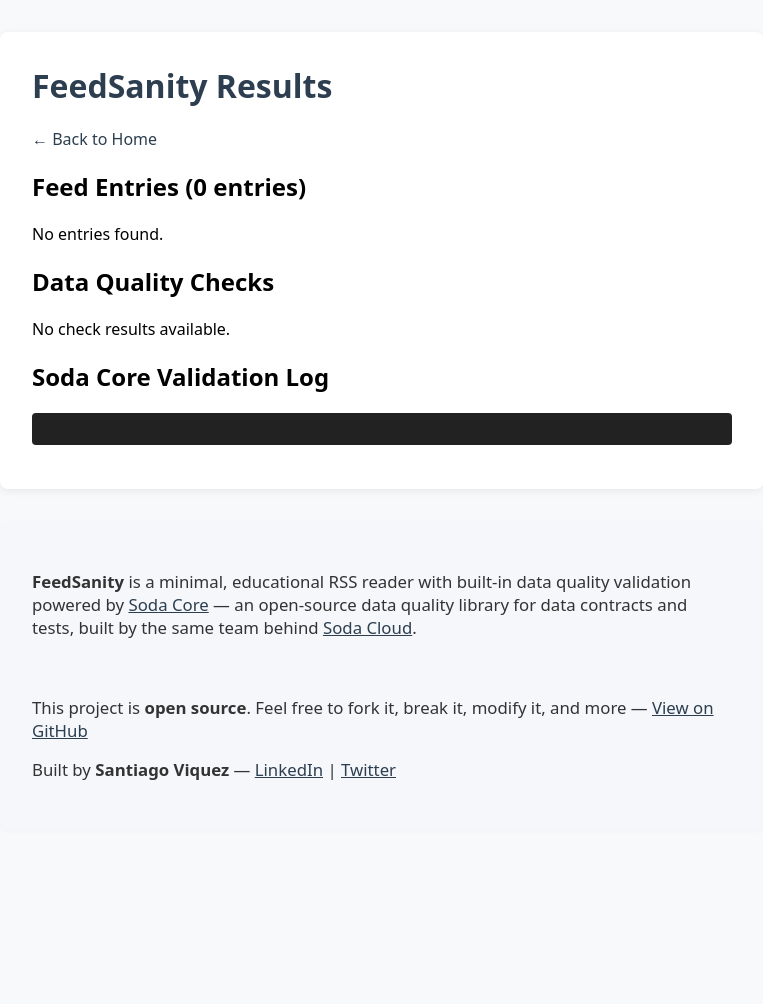
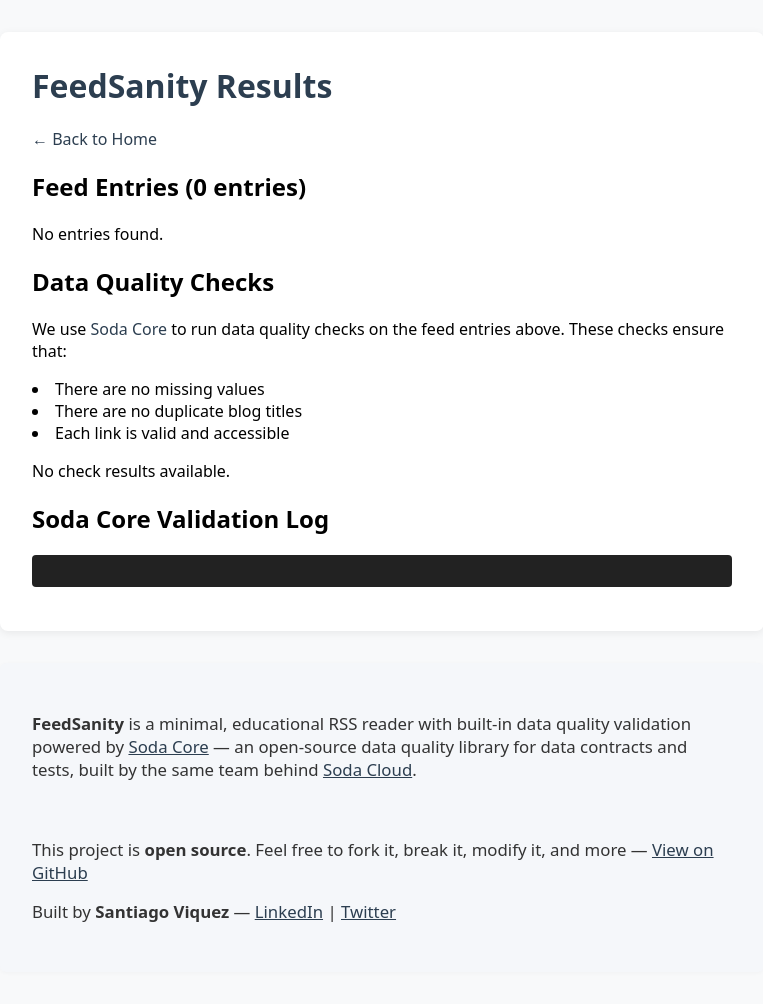
Before and after one commit to santiviquez/feedsanity, a FastAPI app: template templates/results.html in a window 1280 px wide. Shown: the whole page, without its empty margins (258-1021 px from the left). Before the commit the page ends 780 px from the top, so only its background shows below. Run offline with FastAPI, Linux system fonts and the light colour scheme; the template is opened without the code that fills it, so the values that code supplies are empty.

Commit message:
valid url check

```diff
--- a/soda_checks/checks.yml
+++ b/soda_checks/checks.yml
@@ -9,3 +9,5 @@
   - missing_count(link) = 0:
       missing values: ['<hr />', 'none', '']
   - duplicate_count(title) = 0
+  - invalid_count(Link) = 0:
+      valid regex: ^(https?://)?(www\.)?([a-zA-Z0-9-]+\.)+[a-zA-Z]{2,}(/.*)?$
--- a/templates/results.html
+++ b/templates/results.html
@@ -37,6 +37,18 @@
         {% endif %}
 
         <h2>Data Quality Checks</h2>
+        <p>We use <a href="https://github.com/sodadata/soda-core" target="_blank">Soda Core</a> to run data quality checks on the feed entries above.
+        These checks ensure that:
+        <li>
+            There are no missing values
+        </li>
+        <li>
+            There are no duplicate blog titles
+        </li>
+        <li>
+            Each link is valid and accessible
+        </li>
+        </p>
         {% if checks %}
         <div class="checks-summary">
             {% for check in checks %}
```
Also changed, not shown: README.md.
